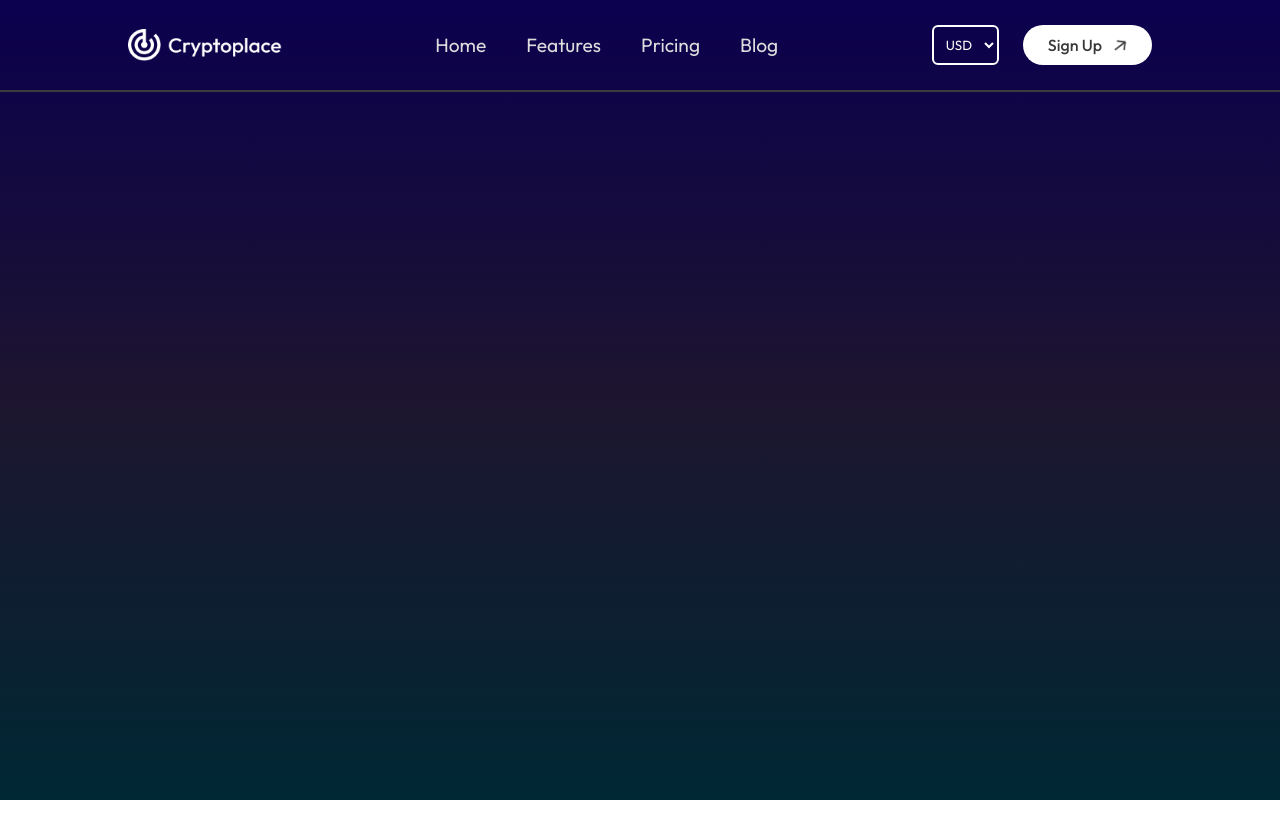
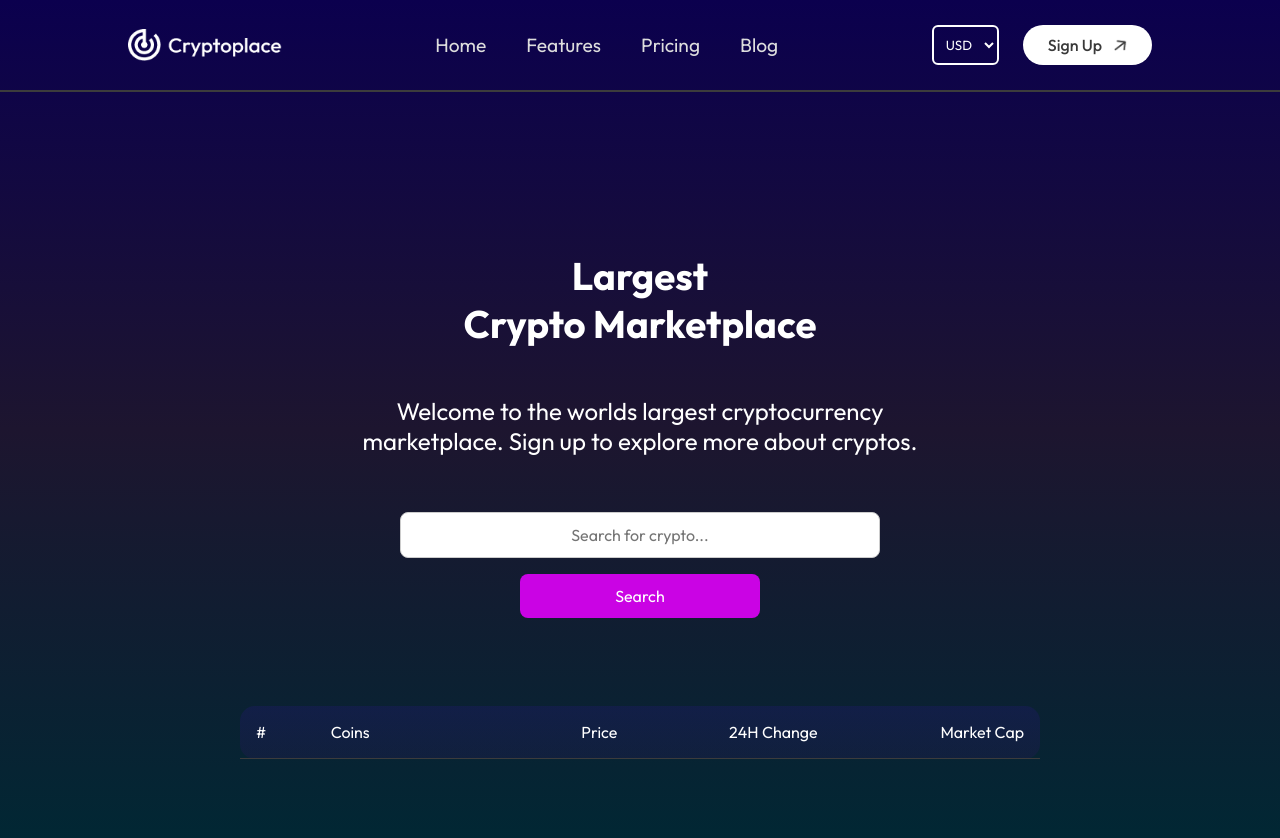
Before and after one commit to Lambersonistaken/crypto-api-project, a React (Vite) app: page / in a window 1280 px wide. Shown: the top 838 px of the page. Before the commit the page ends 800 px from the top, so only its background shows below. Built offline with nearby package versions, Linux system fonts and the light colour scheme.

Commit message:
hero page done

```diff
--- a/src/pages/Coin/Coin.jsx
+++ b/src/pages/Coin/Coin.jsx
@@ -4,7 +4,7 @@
 const Coin = () => {
   return (
     <div>
-
+      Coin
     </div>
   )
 }
--- a/src/pages/Home/Home.css
+++ b/src/pages/Home/Home.css
@@ -0,0 +1,71 @@
+.home {
+    padding: 0px 10px;
+    padding-bottom: 100px;
+}
+
+.hero {
+    max-width: 600px;
+    margin: 80px auto;
+    display: flex;
+    flex-direction: column;
+    align-items: center;
+    justify-content: center;
+    text-align: center;
+    margin-top: 10rem;
+    font-size: 1.5rem;
+    gap: 3rem;
+}
+
+.hero h1 {
+    font-size: max(3vw, 36px);
+}
+
+.hero form {
+    width: 80%;
+    padding: 8px;
+    display: flex;
+    gap: 1rem;
+    flex-direction: column;
+    align-items: center;
+    justify-content: center;
+}
+
+.hero input {
+    width: 30rem;
+    padding: 0.75rem;
+    font-size: 1rem;
+    border: 1px solid #ccc;
+    border-radius: 0.5rem;
+    text-align: center;
+}
+
+.hero button {
+    width: 15rem;
+    padding: 0.75rem 1rem;
+    font-size: 1rem;
+    border: none;
+    border-radius: 0.5rem;
+    background-color: #ca03e4;
+    color: white;
+    cursor: pointer;
+}
+
+.crypto-table {
+    max-width: 800px;
+    margin: 0 auto;
+    background: linear-gradient(rgba(84, 3, 255, 0.1), rgba(105, 2, 153, 0.1));
+    border-radius: 15px;
+}
+
+.table-layout {
+    display: grid;
+    grid-template-columns: 0.5fr 2fr 1fr 1fr 1.5fr;
+    gap: 1rem;
+    padding: 1rem;
+    align-items: center;
+    border-bottom: 1px solid #3c3c3c;
+}
+
+.market-cap {
+    text-align: right;
+}
--- a/src/pages/Home/Home.jsx
+++ b/src/pages/Home/Home.jsx
@@ -3,8 +3,24 @@
 
 const Home = () => {
   return (
-    <div>
-
+    <div className='home'>
+      <div className='hero'>
+        <h1>Largest <br /> Crypto Marketplace</h1>
+        <p>Welcome to the worlds largest cryptocurrency marketplace. Sign up to explore more about cryptos.</p>
+        <form>
+            <input type="text" placeholder='Search for crypto...' />
+            <button type='submit'>Search</button>
+        </form>
+      </div>
+      <div className='crypto-table'>
+        <div className='table-layout'>
+            <p>#</p>
+            <p>Coins</p>
+            <p>Price</p>
+            <p style={{textAlign: "center"}}>24H Change</p>
+            <p className='market-cap'>Market Cap</p>
+        </div>
+      </div>
     </div>
   )
 }
```
